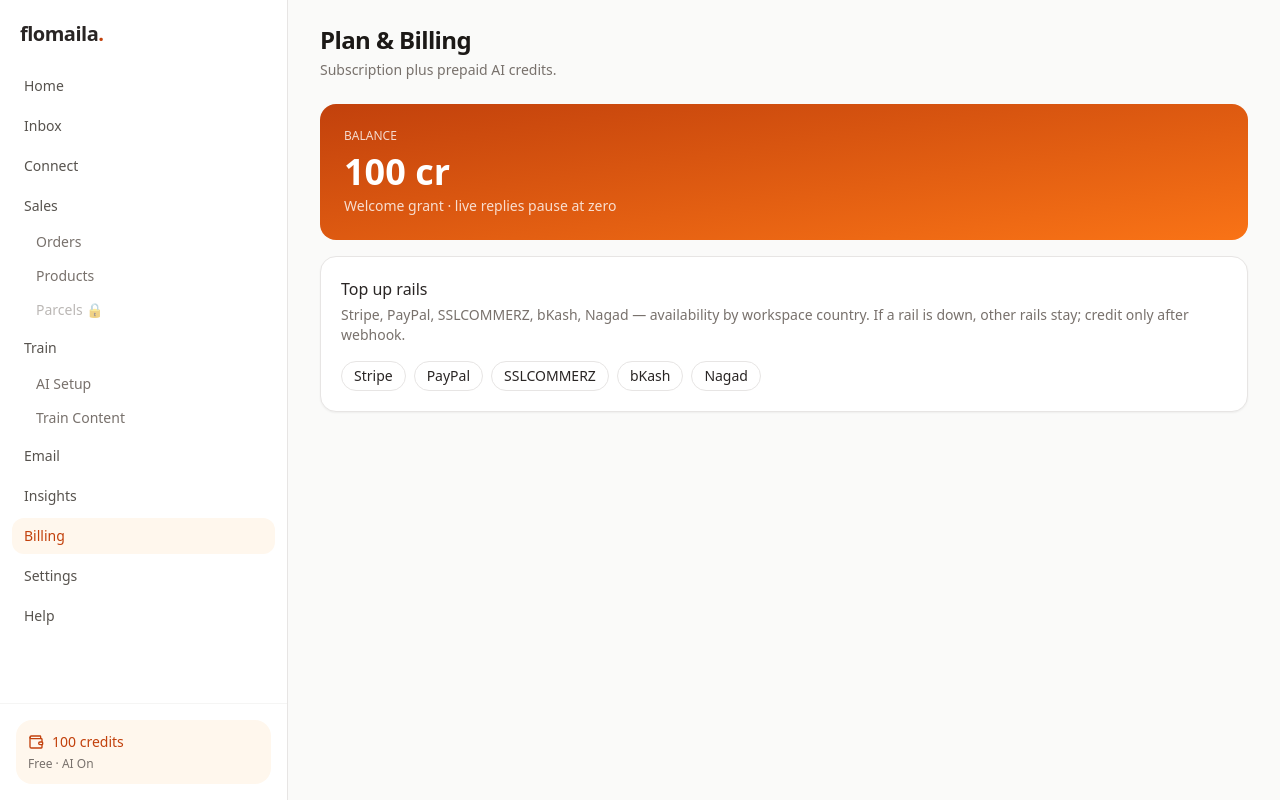
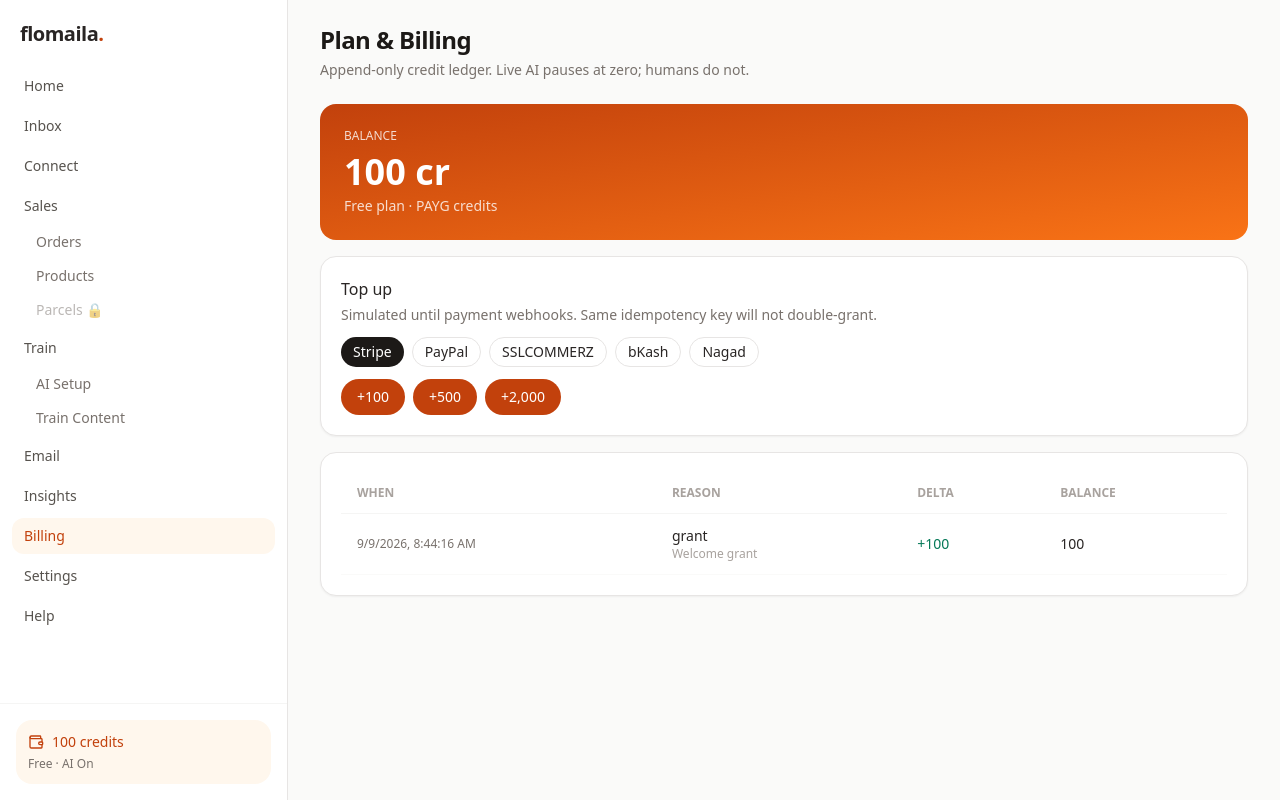
Before and after one commit to hasdit/flomaila-web, a Next.js app: page /billing in a window 1280 px wide. Built offline with nearby package versions, Linux system fonts and the light colour scheme.

Commit message:
feat(billing): append-only credit ledger and simulated top-up

```diff
--- a/app/billing/page.tsx
+++ b/app/billing/page.tsx
@@ -1,34 +1,54 @@
+"use client";
+
+import { useEffect, useState } from "react";
 import { Card, PageHeader } from "@/components/app-shell";
-import { workspace } from "@/lib/mock";
+import { PACKS, RAILS, loadWallet, topUp, type Wallet } from "@/lib/credits";
 
 export default function BillingPage() {
+  const [wallet, setWallet] = useState<Wallet | null>(null);
+  const [rail, setRail] = useState<(typeof RAILS)[number]>("Stripe");
+  const [error, setError] = useState("");
+  useEffect(() => { setWallet(loadWallet()); }, []);
+  if (!wallet) return null;
   return (
     <>
-      <PageHeader title="Plan & Billing" desc="Subscription plus prepaid AI credits." />
+      <PageHeader title="Plan & Billing" desc="Append-only credit ledger. Live AI pauses at zero; humans do not." />
       <div className="mb-4 rounded-2xl bg-gradient-to-br from-brand to-orange-500 p-6 text-white">
         <p className="text-xs uppercase text-white/80">Balance</p>
-        <p className="mt-2 text-4xl font-semibold">{workspace.credits} cr</p>
-        <p className="mt-1 text-sm text-white/80">
-          Welcome grant · live replies pause at zero
-        </p>
+        <p className="mt-2 text-4xl font-semibold">{wallet.balance} cr</p>
+        <p className="mt-1 text-sm text-white/80">Free plan · PAYG credits</p>
       </div>
-      <Card>
-        <p className="font-medium">Top up rails</p>
-        <p className="mt-1 text-sm text-stone-500">
-          Stripe, PayPal, SSLCOMMERZ, bKash, Nagad — availability by workspace
-          country. If a rail is down, other rails stay; credit only after
-          webhook.
-        </p>
-        <div className="mt-4 flex flex-wrap gap-2">
-          {["Stripe", "PayPal", "SSLCOMMERZ", "bKash", "Nagad"].map((p) => (
-            <span
-              key={p}
-              className="rounded-full border border-stone-200 px-3 py-1 text-sm"
-            >
-              {p}
-            </span>
+      <Card className="mb-4">
+        <p className="font-medium">Top up</p>
+        <p className="mt-1 text-sm text-stone-500">Simulated until payment webhooks. Same idempotency key will not double-grant.</p>
+        <div className="mt-3 flex flex-wrap gap-2">
+          {RAILS.map((r) => (
+            <button key={r} type="button" onClick={() => setRail(r)} className={`rounded-full px-3 py-1 text-sm ${rail === r ? "bg-stone-900 text-white" : "border border-stone-200"}`}>{r}</button>
           ))}
         </div>
+        <div className="mt-3 flex flex-wrap gap-2">
+          {PACKS.map((p) => (
+            <button key={p.credits} type="button" className="rounded-full bg-brand px-4 py-2 text-sm text-white" onClick={() => { try { setError(""); setWallet(topUp(p.credits, rail)); } catch (e) { setError(e instanceof Error ? e.message : "Failed"); } }}>+{p.label}</button>
+          ))}
+        </div>
+        {error ? <p className="mt-2 text-sm text-red-600">{error}</p> : null}
+      </Card>
+      <Card className="overflow-x-auto p-0">
+        <table className="w-full text-left text-sm">
+          <thead className="border-b border-stone-100 text-xs uppercase text-stone-400">
+            <tr><th className="px-4 py-3">When</th><th className="px-4 py-3">Reason</th><th className="px-4 py-3">Delta</th><th className="px-4 py-3">Balance</th></tr>
+          </thead>
+          <tbody>
+            {wallet.entries.map((e) => (
+              <tr key={e.id} className="border-b border-stone-50">
+                <td className="px-4 py-3 text-xs text-stone-500">{new Date(e.at).toLocaleString()}</td>
+                <td className="px-4 py-3"><p>{e.reason}</p><p className="text-xs text-stone-400">{e.note}</p></td>
+                <td className={`px-4 py-3 ${e.delta < 0 ? "text-red-600" : "text-emerald-700"}`}>{e.delta > 0 ? `+${e.delta}` : e.delta}</td>
+                <td className="px-4 py-3">{e.balanceAfter}</td>
+              </tr>
+            ))}
+          </tbody>
+        </table>
       </Card>
     </>
   );
--- /dev/null
+++ b/lib/credits.ts
@@ -0,0 +1,109 @@
+export type CreditReason =
+  | "grant"
+  | "purchase"
+  | "debit_live_reply"
+  | "debit_test"
+  | "debit_embed"
+  | "debit_vision"
+  | "hold"
+  | "release"
+  | "refund";
+
+export type LedgerEntry = {
+  id: string;
+  at: string;
+  reason: CreditReason;
+  delta: number;
+  balanceAfter: number;
+  note: string;
+  idempotencyKey: string;
+};
+
+export type Wallet = {
+  balance: number;
+  welcomeGranted: boolean;
+  entries: LedgerEntry[];
+};
+
+const KEY = "flomaila.wallet.v1";
+const WELCOME = 100;
+
+const empty = (): Wallet => ({ balance: 0, welcomeGranted: false, entries: [] });
+
+export function loadWallet(): Wallet {
+  if (typeof window === "undefined") return empty();
+  try {
+    const raw = localStorage.getItem(KEY);
+    if (!raw) return seedWelcome(empty());
+    const parsed = JSON.parse(raw) as Wallet;
+    if (!parsed.welcomeGranted) return seedWelcome(parsed);
+    return parsed;
+  } catch {
+    return seedWelcome(empty());
+  }
+}
+
+function persist(w: Wallet) {
+  localStorage.setItem(KEY, JSON.stringify(w));
+  return w;
+}
+
+function seedWelcome(w: Wallet): Wallet {
+  return apply(w, {
+    reason: "grant",
+    delta: WELCOME,
+    note: "Welcome grant",
+    idempotencyKey: "welcome-v1",
+  });
+}
+
+export function apply(
+  w: Wallet,
+  input: { reason: CreditReason; delta: number; note: string; idempotencyKey: string }
+): Wallet {
+  if (w.entries.some((e) => e.idempotencyKey === input.idempotencyKey)) return persist(w);
+  if (input.delta < 0 && w.balance + input.delta < 0) {
+    throw new Error("INSUFFICIENT_CREDITS");
+  }
+  const balanceAfter = w.balance + input.delta;
+  const entry: LedgerEntry = {
+    id: crypto.randomUUID(),
+    at: new Date().toISOString(),
+    reason: input.reason,
+    delta: input.delta,
+    balanceAfter,
+    note: input.note,
+    idempotencyKey: input.idempotencyKey,
+  };
+  return persist({
+    balance: balanceAfter,
+    welcomeGranted: w.welcomeGranted || input.reason === "grant",
+    entries: [entry, ...w.entries],
+  });
+}
+
+export function topUp(credits: number, rail: string) {
+  return apply(loadWallet(), {
+    reason: "purchase",
+    delta: credits,
+    note: `Top-up via ${rail} (simulated until payment webhooks)`,
+    idempotencyKey: `purchase-${rail}-${Date.now()}`,
+  });
+}
+
+export function debit(reason: Extract<CreditReason, `debit_${string}`>, amount: number, note: string) {
+  return apply(loadWallet(), {
+    reason,
+    delta: -Math.abs(amount),
+    note,
+    idempotencyKey: `${reason}-${Date.now()}-${Math.random().toString(16).slice(2)}`,
+  });
+}
+
+export const PACKS = [
+  { credits: 100, label: "100" },
+  { credits: 500, label: "500" },
+  { credits: 2000, label: "2,000" },
+] as const;
+
+export const RAILS = ["Stripe", "PayPal", "SSLCOMMERZ", "bKash", "Nagad"] as const;
```
